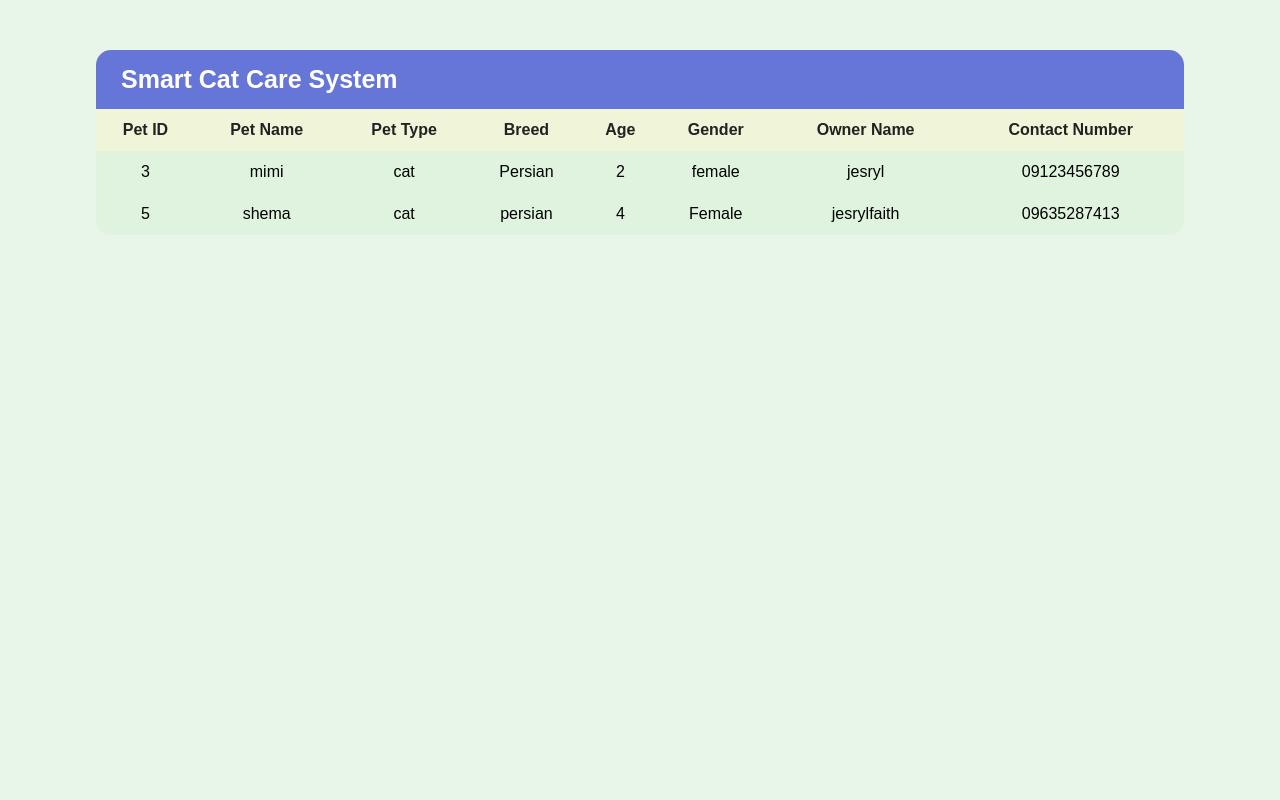
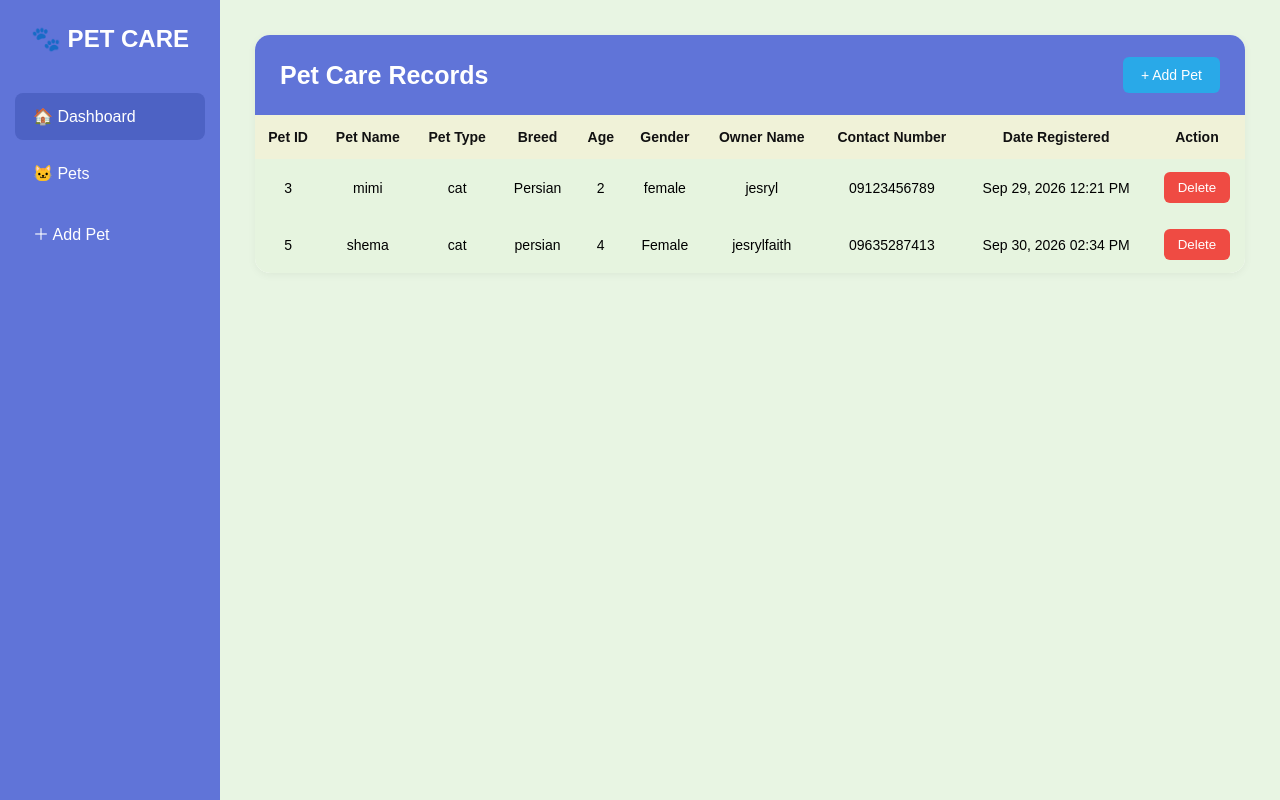
Before and after one commit to jesrylfaithgadiano16-blip/FAITH-SIA, a Django app: page / in a window 1280 px wide. Run offline with Django 5.2, Linux system fonts and the light colour scheme; data comes from the database, SQL or seed files in the repository; both versions use the stored data as it was after the commit.

Commit message:
first commit

```diff
--- a/Gadiano_App/templates/Gadiano_App/petcare_list.html
+++ b/Gadiano_App/templates/Gadiano_App/petcare_list.html
@@ -1,33 +1,98 @@
 <!DOCTYPE html>
-<html>
+<html lang="en">
 <head>
+    <meta charset="UTF-8">
+    <meta name="viewport" content="width=device-width, initial-scale=1.0">
     <title>Smart Cat Care System</title>
 
     <style>
-        body {
+        * {
+            box-sizing: border-box;
             margin: 0;
             padding: 0;
-            font-family: Arial, sans-serif;
-            background-color: #e8f5e9;
         }
 
-        .container {
-            width: 85%;
-            margin: 50px auto;
-            background-color: #dff3df;
+        body {
+            font-family: Arial, sans-serif;
+            background-color: #e8f5e3;
+            min-height: 100vh;
+            display: flex;
+        }
+
+        /* SIDEBAR */
+        .sidebar {
+            width: 220px;
+            background-color: #6074d8;
+            color: white;
+            min-height: 100vh;
+            padding: 25px 15px;
+        }
+
+        .logo {
+            font-size: 24px;
+            font-weight: bold;
+            text-align: center;
+            margin-bottom: 40px;
+        }
+
+        .menu {
+            display: block;
+            padding: 14px 18px;
+            margin-bottom: 10px;
+            color: white;
+            text-decoration: none;
+            border-radius: 8px;
+            font-size: 16px;
+        }
+
+        .menu:hover,
+        .menu.active {
+            background-color: #4d62c4;
+        }
+
+        /* MAIN CONTENT */
+        .main {
+            flex: 1;
+            padding: 35px;
+        }
+
+        .content {
+            background-color: #ffffff;
             border-radius: 15px;
             overflow: hidden;
+            box-shadow: 0 2px 8px rgba(0, 0, 0, 0.05);
         }
 
-        .title {
-            background-color: #6675d8;
+        /* HEADER */
+        .header {
+            background-color: #6074d8;
             color: white;
-            padding: 15px 25px;
+            padding: 22px 25px;
+            display: flex;
+            justify-content: space-between;
+            align-items: center;
         }
 
-        .title h1 {
-            margin: 0;
+        .header h1 {
             font-size: 25px;
+        }
+
+        .add-btn {
+            background-color: #29a9e8;
+            color: white;
+            text-decoration: none;
+            padding: 10px 18px;
+            border-radius: 6px;
+            font-size: 14px;
+        }
+
+        .add-btn:hover {
+            background-color: #168fc8;
+        }
+
+        /* TABLE */
+        .table-container {
+            overflow-x: auto;
         }
 
         table {
@@ -36,39 +101,109 @@
         }
 
         th {
-            background-color: #f0f4d8;
-            color: #222;
-            padding: 12px 8px;
+            background-color: #f0f2d8;
+            color: #111;
+            padding: 14px 10px;
             text-align: center;
+            font-size: 14px;
         }
 
         td {
-            padding: 12px 8px;
+            padding: 13px 10px;
             text-align: center;
+            background-color: #e6f4df;
+            font-size: 14px;
         }
 
-        tr {
-            background-color: #dff3df;
+        tr:hover td {
+            background-color: #dcefd5;
         }
 
-        .no-records {
+        /* DELETE */
+        .delete-btn {
+            background-color: #ef4b43;
+            color: white;
+            border: none;
+            padding: 8px 14px;
+            border-radius: 6px;
+            cursor: pointer;
+        }
+
+        .delete-btn:hover {
+            background-color: #d83a33;
+        }
+
+        .empty {
+            padding: 25px;
+            text-align: center;
+            color: #666;
+        }
+
+        /* RESPONSIVE */
+        @media (max-width: 900px) {
+            .sidebar {
+                width: 180px;
+            }
+
+            .main {
                 padding: 20px;
-            text-align: center;
+            }
+
+            .header h1 {
+                font-size: 20px;
+            }
+
+            th,
+            td {
+                white-space: nowrap;
+            }
         }
     </style>
 </head>
 
 <body>
 
-    <div class="container">
+    <!-- SIDEBAR -->
+    <div class="sidebar">
 
-        <div class="title">
-            <h1>Smart Cat Care System</h1>
+        <div class="logo">
+            🐾 PET CARE
         </div>
 
-        {% if pets %}
+        <a href="{% url 'event_list' %}" class="menu active">
+            🏠 Dashboard
+        </a>
+
+        <a href="{% url 'event_list' %}" class="menu">
+            🐱 Pets
+        </a>
+
+        <a href="{% url 'add_pet' %}" class="menu">
+            ＋ Add Pet
+        </a>
+
+    </div>
+
+
+    <!-- MAIN -->
+    <div class="main">
+
+        <div class="content">
+
+            <div class="header">
+                <h1>Pet Care Records</h1>
+
+                <a href="{% url 'add_pet' %}" class="add-btn">
+                    + Add Pet
+                </a>
+            </div>
+
+
+            <div class="table-container">
 
                 <table>
+
+                    <thead>
                         <tr>
                             <th>Pet ID</th>
                             <th>Pet Name</th>
@@ -78,9 +213,15 @@
                             <th>Gender</th>
                             <th>Owner Name</th>
                             <th>Contact Number</th>
+                            <th>Date Registered</th>
+                            <th>Action</th>
                         </tr>
+                    </thead>
+
+                    <tbody>
 
                         {% for pet in pets %}
+
                         <tr>
                             <td>{{ pet.pet_id }}</td>
                             <td>{{ pet.pet_name }}</td>
@@ -90,18 +231,45 @@
                             <td>{{ pet.gender }}</td>
                             <td>{{ pet.owner_name }}</td>
                             <td>{{ pet.contact_number }}</td>
+
+                            <td>
+                                {{ pet.date_registered|date:"M d, Y h:i A" }}
+                            </td>
+
+                            <td>
+
+                                <form method="POST"
+                                      action="{% url 'delete_pet' pet.pet_id %}"
+                                      onsubmit="return confirm('Are you sure you want to delete this pet?');">
+
+                                    {% csrf_token %}
+
+                                    <button type="submit" class="delete-btn">
+                                        Delete
+                                    </button>
+
+                                </form>
+
+                            </td>
                         </tr>
+
+                        {% empty %}
+
+                        <tr>
+                            <td colspan="10" class="empty">
+                                No pet records found.
+                            </td>
+                        </tr>
+
                         {% endfor %}
+
+                    </tbody>
 
                 </table>
 
-        {% else %}
-
-            <div class="no-records">
-                <p>No pet records found.</p>
             </div>
 
-        {% endif %}
+        </div>
 
     </div>
 
--- a/Gadiano_App/urls.py
+++ b/Gadiano_App/urls.py
@@ -1,7 +1,9 @@
 from django.urls import path
 from . import views
 
+
 urlpatterns = [
     path('', views.event_list, name='event_list'),
-    path('petcare/', views.event_list, name='petcare'),
+    path('add/', views.add_pet, name='add_pet'),
+    path('delete/<int:pet_id>/', views.delete_pet, name='delete_pet'),
 ]
--- a/Gadiano_App/views.py
+++ b/Gadiano_App/views.py
@@ -1,12 +1,29 @@
-from django.shortcuts import render
+from django.shortcuts import render, redirect, get_object_or_404
 from .models import PetCare
+from .forms import PetCareForm
 
 
 def event_list(request):
     pets = PetCare.objects.all()
+    return render(request, 'Gadiano_App/petcare_list.html', {'pets': pets})
 
-    context = {
-        'pets': pets
-    }
 
-    return render(request, 'Gadiano_App/petcare_list.html', context)
+def add_pet(request):
+    if request.method == 'POST':
+        form = PetCareForm(request.POST)
+
+        if form.is_valid():
+            form.save()
+            return redirect('event_list')
+    else:
+        form = PetCareForm()
+
+    return render(request, 'Gadiano_App/add_pet.html', {'form': form})
+
+
+def delete_pet(request, pet_id):
+    if request.method == 'POST':
+        pet = get_object_or_404(PetCare, pet_id=pet_id)
+        pet.delete()
+
+    return redirect('event_list')
```
Also changed, not shown: Gadiano_App/forms.py (added, +16 -0 lines), Gadiano_App/templates/Gadiano_App/add_pet.html (added, +106 -0 lines), db.sqlite3. Lines whose indentation alone changed are shown as unchanged.
